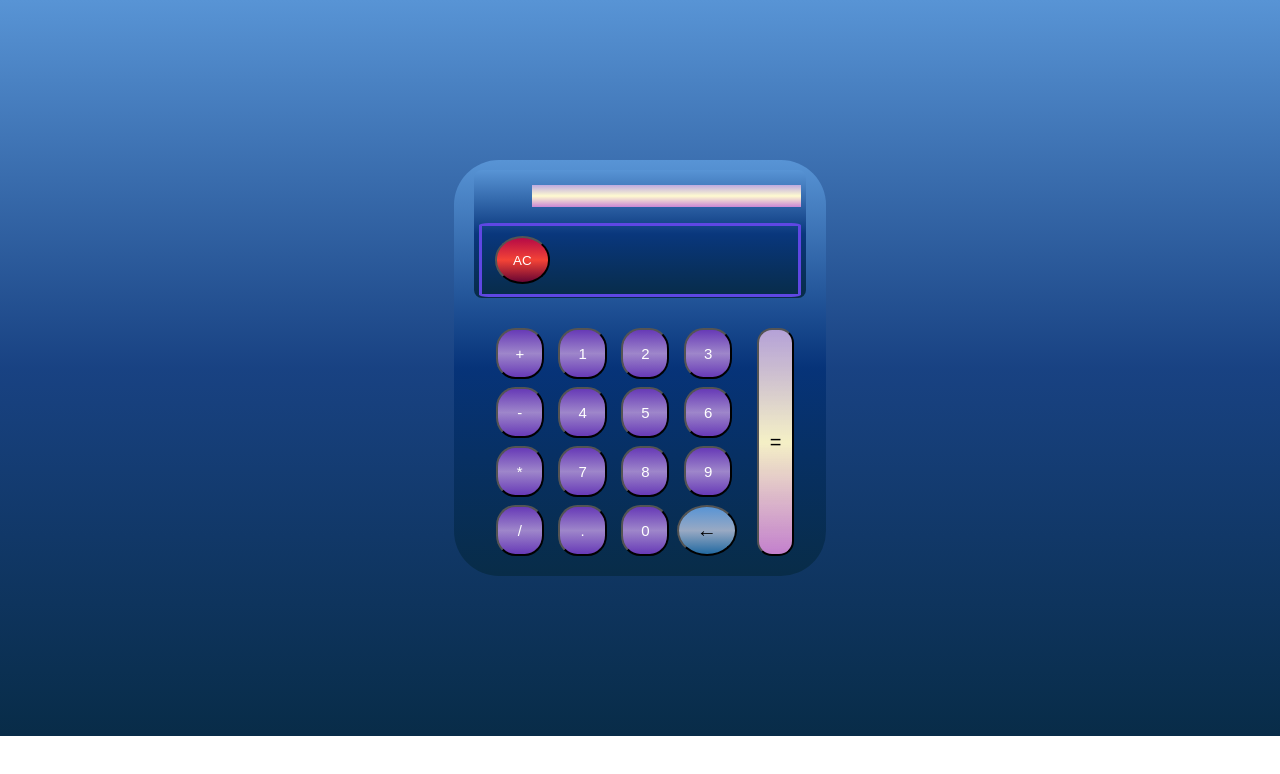
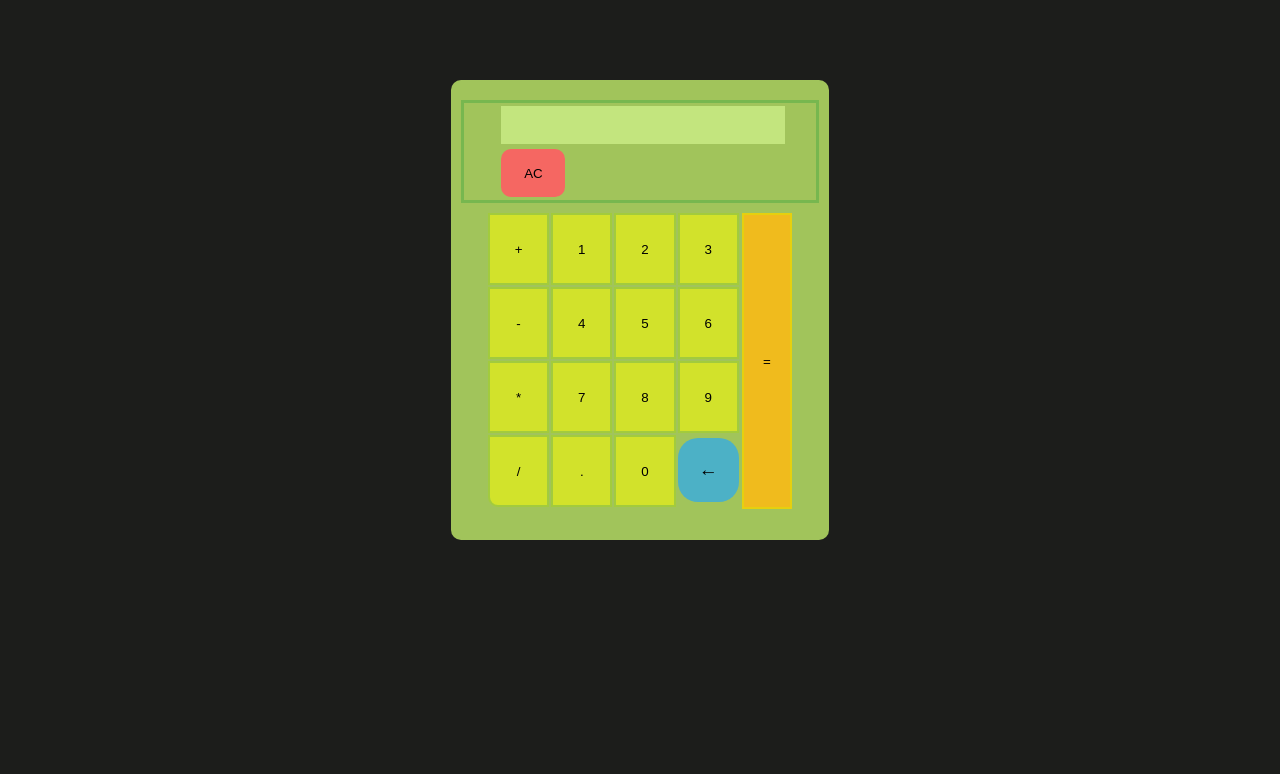
Before and after one commit to TeteYang/calculate, a plain HTML site: page src/index.html in a window 1280 px wide. Drawn offline with Linux system fonts and the light colour scheme; files whose address does not match are found by name.

Commit message:
add gulp

```diff
--- /dev/null
+++ b/dist/js/app-min.js
@@ -0,0 +1 @@
+const btnNumCalc=document.querySelectorAll(".numbers__btn"),inputCalc=document.querySelector(".calc__inputCalc"),result=form.elements.result,clear=document.querySelector(".delete"),step=document.querySelector(".step"),equally=document.querySelector(".equally");function doNumber(e){for(let t=0;t<e.length;t++)e[t].addEventListener("click",()=>{inputEnter(result.value=result.value+e[t].value)})}function inputEnter(num){if(num.length>=19){let e=result.value;result.value=e.substring(0,22)}let a=eval(num);equally.addEventListener("click",()=>{"Infinity"==a?(inputCalc.textContent="На 0 делить нельзя!",result.value=""):inputCalc.textContent=Math.floor(100*a)/100})}function delNum(e){e.addEventListener("click",()=>{inputCalc.textContent="",result.value=""})}function delStep(e){e.addEventListener("click",()=>{let e=result.value;result.value=e.substring(0,e.length-1)})}doNumber(btnNumCalc),delNum(clear),delStep(step);
--- a/app.js
+++ b/dist/js/app.js
@@ -21,7 +21,7 @@ function doNumber(num){
 function inputEnter(num){
     if(num.length>=19){
         let delStepInput = result.value;
-        result.value = delStepInput.substring(0, 19);
+        result.value = delStepInput.substring(0, 22);
     }
     let a = eval(num);
     equally.addEventListener('click', ()=>{
--- a/index.html
+++ b/src/index.html
@@ -4,22 +4,20 @@
     <meta charset="UTF-8">
     <meta name="viewport" content="width=device-width, initial-scale=1.0">
     <title>Document</title>
-    <link rel="stylesheet" href="style.css">
+    <link rel="stylesheet" href="scss/style.css">
 </head>
 <body>
         <div class="calc">
-        <div class="calc__do">
             <div class="calc__layout">
                 <form id="form">
-                    <input name="result" value="" class="calc__result" type="text">
+                    <input name="result" value="" class="calc__result" disabled type="text">
                 </form>
                 <!-- <div class="calc__result"></div> -->
                 <div class="calc__inputCalc_box">
-                    <button class="delete" value="AC">AC</button>
+                    <div><button class="delete" value="AC">AC</button></div>
                     <div class="calc__inputCalc"></div>
                 </div>
             </div>
-        </div>
             <div class="btn-calc">
                 <div class="numbers">
                     <div class="numbers__layout">
--- /dev/null
+++ b/src/js/app.js
@@ -0,0 +1,50 @@
+const btnNumCalc = document.querySelectorAll('.numbers__btn');
+const inputCalc = document.querySelector('.calc__inputCalc');
+// const result = document.querySelector('.calc__result');
+const result = form.elements['result'];
+const clear = document.querySelector('.delete');
+const step = document.querySelector('.step');
+const equally = document.querySelector('.equally');
+
+doNumber(btnNumCalc);
+delNum(clear);
+delStep(step);
+
+function doNumber(num){
+ for(let i = 0; i<num.length; i++){
+    num[i].addEventListener('click', ()=>{
+        inputEnter(result.value = result.value + num[i].value);
+    });
+}
+}
+
+function inputEnter(num){
+    if(num.length>=19){
+        let delStepInput = result.value;
+        result.value = delStepInput.substring(0, 22);
+    }
+    let a = eval(num);
+    equally.addEventListener('click', ()=>{
+        if(a == 'Infinity'){
+            inputCalc.textContent = "На 0 делить нельзя!";
+            result.value = '';
+        }else{
+            inputCalc.textContent = (Math.floor(a * 100) / 100);
+        }
+    });
+}
+
+function delNum(del){
+    del.addEventListener('click', ()=>{
+        inputCalc.textContent = '';
+        result.value = '';
+    });
+}
+
+function delStep(stepDel){
+    stepDel.addEventListener('click', ()=>{
+        let delStepInput = result.value;
+        result.value = delStepInput.substring(0, delStepInput.length-1);
+
+    });
+}
--- /dev/null
+++ b/src/scss/style.scss
@@ -0,0 +1,111 @@
+body{
+    height: 90vh;
+    margin: 0;
+    padding: 10vh 0 0 0;
+    background: #1c1d1b;
+}
+
+//media
+
+@media(max-width: 576px){
+    body .calc{
+        width: 36vw;
+        height: 57vh;
+        .delete{
+            width: 6vw;
+        }
+        .equally{
+            margin: 0;
+        }
+    }
+}
+@media(max-width: 500px){
+    body .calc{
+        width: 40vw;
+    }
+}
+@media(max-width: 468px){
+    body .calc{
+        width: 44vw;
+    }
+}
+
+.calc{
+    width: 28vw;
+    height: 55vh;
+    margin: 0 auto;
+    background-color: silver;
+    padding: 10px;
+    border-radius: 10px;
+    background-color: #b7e066db;
+    &__layout{
+        display: grid;
+        grid-gap: 5px;
+        justify-content: center;
+        grid-template-columns: 80%;
+        margin: 10px 0 10px 0;
+        border: 3px solid #77b74f;
+        padding: 3px;
+    }
+    &__result{
+        width: 100%;
+        height: 4vh;
+        background: #d9fb959c;;
+        border: 0;
+        text-align: right;
+        padding: 3px;
+    }
+    &__inputCalc_box{
+        display: flex;
+        justify-content: space-between;
+    }
+    &__inputCalc{
+        padding: 12px 0 0 0;
+    }
+}
+.delete{
+    width: 5vw;
+    height: 6vh;
+    border: 0;
+    background: #fa6262f2;
+    border-radius: 10px;
+}
+.step{
+    background: #35ace4c7;
+    border: 0;
+    border-radius: 20px;
+    font-size: 19px;
+    height: 8vh;
+    margin: 3px 0 0 0;
+}
+.equally{
+    background: #f0bb1d;
+    border: 2px solid #e6d00e;
+}
+.btn-calc{
+    height: 37vh;
+    display: grid;
+    grid-template-columns: 70% 14%;
+    justify-content: center;
+    grid-gap: 3px;
+.numbers__layout{
+    display: grid;
+    grid-template-columns: repeat(4, 1fr);
+    grid-gap: 2px;
+}
+.numbers__btn{
+    height: 9vh;
+    background: #ffff0085;
+    border: 0;
+    margin-bottom: 2px;
+    border: 2px solid #77b74f85;
+}
+}
+.numbers__layout:nth-child(4){
+    .numbers__btn:nth-child(1){
+        border-radius: 0 0 0 10px;
+    }
+}
+button:focus {
+    outline: none;
+}
--- a/style.scss
+++ /dev/null
@@ -1,105 +0,0 @@
-body{
-    background-image: linear-gradient(#5894d5, #053278eb, #082c48);
-    background-repeat: no-repeat;
-}
-
-button:focus {
-    outline: none;
-}
-
-.btn-calc{
-    display: flex;
-    margin: 20px auto;;
-}
-.calc{
-    width: 29vw;
-    display: grid;
-    grid-template-rows: 1fr;
-    background-image: linear-gradient(#5894d5, #053278eb, #082c48);
-    border-radius: 45px;
-    margin: 20vh auto;
-    &__do{
-        display: flex;
-    }
-    &__layout{
-        display: grid;
-        align-items: center;
-        border-radius: 8px;
-        background-image: linear-gradient(#5894d5, #053278eb, #082c48);
-        width: 26vw;
-        height: 16vh;
-        margin: 10px auto;
-    }
-    #form{
-        text-align: right;
-    }
-    &__result{
-        border: 0;
-        height: 20px;
-        margin: 0 5px;
-        text-align: right;
-        color: #053278eb;
-        font-size: 20px;
-        background-image: linear-gradient(#673ab76e, #fff17657, #a330b494);
-    }
-    &__inputCalc_box{
-        display: grid;
-        grid-template-columns: 1fr 1fr;
-        align-items: center;
-        border: 3px solid #5f47e3;
-        height: 90%;
-        border-radius: 3%;
-        margin: 0 5px;
-        }
-    &__inputCalc{
-        text-align: right;
-        height: 20px;
-        padding: 0 5px;
-        color: #f9e2eb;
-        font-size: 15px;
-    }
-    .delete{
-        width: 35%;
-        margin: 0 0 0 13px;
-        padding: 10px 0;
-        border: 1;
-        border-radius: 50%;
-        height: 70%;
-        background-image: linear-gradient(#b50a46, #F44336, #680533);
-        color: white;
-    }
-}
-.numbers{
-    display: grid;
-    grid-gap: 8px;
-    &__layout{
-        display: grid;
-        grid-template-columns: repeat(4, 1fr);
-    }
-    &__btn{
-        width: 77%;
-        font-size: 15px;
-        border: 1;
-        border-radius: 40%;
-        height: 100%;
-        background-image: linear-gradient(#673AB7, #9e86ca, #673AB7);
-        color: white;
-        margin: 0 10px;
-        padding: 15px;
-    }
-    .step{
-       background-image: linear-gradient(#5894d5, #0532785e, #095998e3);
-       font-size: 20px;
-       border: 1;
-       border-radius: 50%;
-       margin: 0 0 0 3px;
-    }
-}
-.equally{
-    margin: 0 0 0 20px;
-    padding: 11px;
-    border: 1;
-    border-radius: 15px;
-    font-size: 20px;
-    background-image: linear-gradient(#673ab76e, #fff17657, #a330b494);
-}
```
Also changed, not shown: dist/index.html (added, +1 -0 lines), dist/css/style.min.css (added), src/scss/style.css (added), style.css (deleted), 3 other files.
